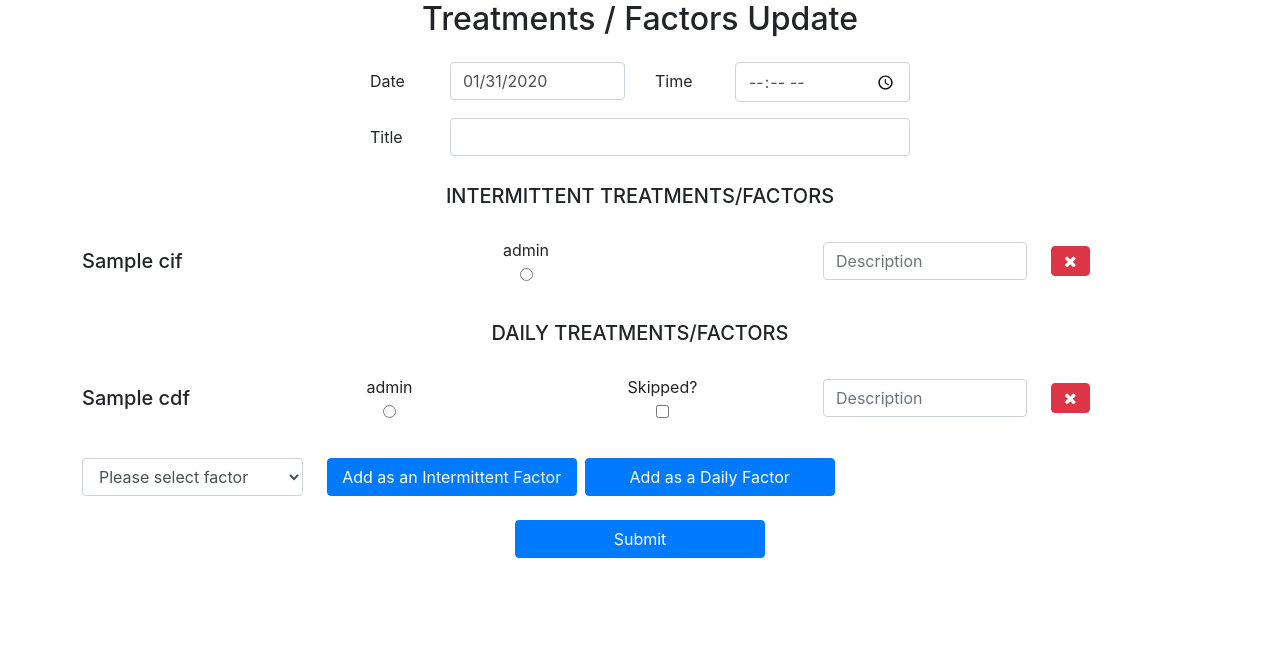
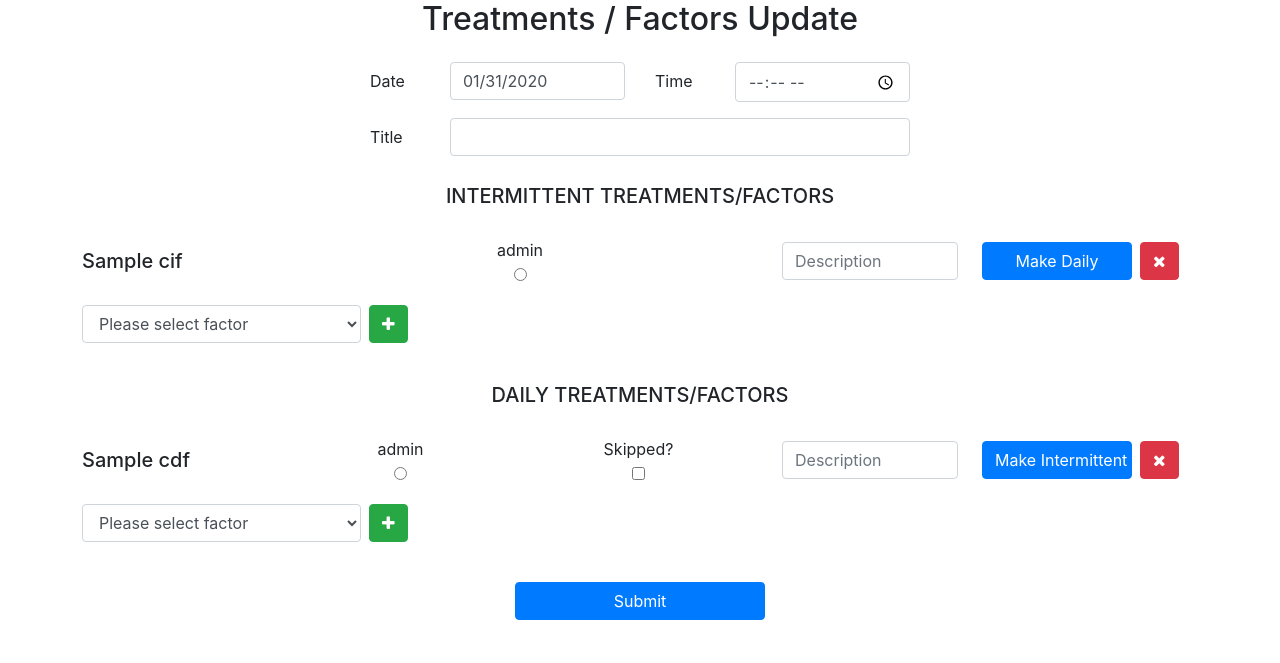
Before and after one commit to square1grp/WRW, a Django app: template wrw/templates/pages/update-factor-severities.html in a window 1280 px wide. Shown: the part 119-782 px from the top of the page. Run offline with Django 3.2, Linux system fonts and the light colour scheme; the template is opened without the code that fills it: most values are stand-ins (such as "Sample title", 1, 10 or a date in 2020); some libraries are stand-ins or nearby versions.

Commit message:
design ufs completed

```diff
--- a/wrw/static/css/update-severities.css
+++ b/wrw/static/css/update-severities.css
@@ -10,3 +10,8 @@
 .update-severities-page table tbody .btn:not(.delete):not(.edit):not(.add) {
   width: 150px;
 }
+
+.update-severities-page table tr td:nth-child(2) div.col {
+  padding-left: 5px;
+  padding-right: 5px;
+}
--- a/wrw/static/js/update-factor-severities.js
+++ b/wrw/static/js/update-factor-severities.js
@@ -1,12 +1,12 @@
 var getTrHTML = function (factorID, factorTitle, factorLevels, is_daily_factor) {
     template = `
         <tr>
-            <td class="align-middle" width="15%">
+            <td class="align-middle" width="200px">
                 <h5 class="mb-0">FactorTitle</h5>
-                <input type="hidden" name="factor_IDs" value="FactorID"/>
+                <input type="hidden" name="factor_`+ (is_daily_factor ? 'Daily' : 'Intermittent') + `_IDs" value="FactorID"/>
             </td>
 
-            <td class="align-middle" width="50%">
+            <td class="align-middle" width="500px">
                 <div class="row mx-auto">
     `;
 
@@ -14,7 +14,7 @@ var getTrHTML = function (factorID, factorTitle, factorLevels, is_daily_factor)
         template += `
             <div class="col text-center">
                 <label for="radio_FactorID_`+ (i + 1) + `" class="text-center w-100">` + factorLevels[i] + `</label>
-                <input id="radio_FactorID_`+ (i + 1) + `" type="radio" name="symptom_FactorID_level" value="` + (i + 1) + `"/>
+                <input id="radio_FactorID_`+ (i + 1) + `" type="radio" name="factor_FactorID_level" value="` + (i + 1) + `"/>
             </div>
         `;
     }
@@ -32,14 +32,19 @@ var getTrHTML = function (factorID, factorTitle, factorLevels, is_daily_factor)
                 </div>
             </td>
 
-            <td class="align-middle" width="20%">
-                <input name="symptom_FactorID_description" class="form-control" placeholder="Description">
+            <td class="align-middle" width="200px">
+                <input name="factor_FactorID_description" class="form-control" placeholder="Description">
             </td>
 
-            <td class="align-middle" width="10%">
-                <button class="btn btn-danger delete" id="delete-factor-FactorID" type="button" data-symptom-id="FactorID">
-                    <i class="fa fa-times" aria-hidden="true"></i>
-                </button>
+            <td class="align-middle">
+                <div class="row mx-auto">
+                    <button id="convert-factor-FactorID" class="btn btn-primary mr-2">Make ` + (is_daily_factor ? `Intermittent` : 'Daily') + `</button>`;
+
+    template += `
+                    <button class="btn btn-danger delete" id="delete-factor-FactorID" type="button" data-factor-id="FactorID">
+                        <i class="fa fa-times" aria-hidden="true"></i>
+                    </button>
+                </div>
             </td>
         </tr>
     `;
@@ -48,9 +53,7 @@ var getTrHTML = function (factorID, factorTitle, factorLevels, is_daily_factor)
 };
 
 $(document).ready(function () {
-    var addFactor = function (is_daily_factor) {
-        var factor_id = $("select.factors").val();
-
+    var addFactor = function (factor_id, is_daily_factor) {
         if (factor_id) {
             $.each(org_factors, function (idx, factor) {
                 if (factor['id'] == factor_id) {
@@ -82,10 +85,12 @@ $(document).ready(function () {
     });
 
     $("form.ufs-form button#add-intermittent-factor").click(function () {
-        addFactor(false)
+        var factor_id = $("select#a-intermittent-factors").val();
+        addFactor(factor_id, false)
     });
 
     $("form.ufs-form button#add-daily-factor").click(function () {
-        addFactor(true);
+        var factor_id = $("select#a-daily-factors").val();
+        addFactor(factor_id, true);
     });
 });
--- a/wrw/templates/pages/update-factor-severities.html
+++ b/wrw/templates/pages/update-factor-severities.html
@@ -79,15 +79,15 @@
                 <tbody>
                     {% for cif in cif_list %}
                         <tr>
-                            <td class="align-middle" width="15%">
+                            <td class="align-middle" width="200px">
                                 <h5 class="mb-0">{{cif.getFactorTitle}}</h5>
-                                <input type="hidden" name="factor_IDs" value="{{cif.factor.id}}"/>
+                                <input type="hidden" name="factor_Intermittent_IDs" value="{{cif.factor.id}}"/>
                             </td>
 
-                            <td class="align-middle" width="50%">
+                            <td class="align-middle" width="500px">
                                 <div class="row mx-auto">
                                     {% for level in cif.getFactorLevels %}
-                                        <div class="col text-center">
+                                        <div class="col px-1 text-center">
                                             <label for="radio_{{cif.factor.id}}_{{forloop.counter}}" class="text-center w-100">{{level}}</label>
                                             <input id="radio_{{cif.factor.id}}_{{forloop.counter}}" type="radio" name="factor_{{cif.factor.id}}_level" value="{{forloop.counter}}"/>
                                         </div>
@@ -95,12 +95,13 @@
                                 </div>
                             </td>
 
-                            <td class="align-middle" width="20%">
+                            <td class="align-middle" width="200px">
                                 <input name="factor_{{cif.factor.id}}_description" class="form-control" placeholder="Description">
                             </td>
 
                             <td class="align-middle">
                                 <div class="row mx-auto">
+                                    <button class="btn btn-primary mr-2 convert-to-daily">Make Daily</button>
                                     <button class="btn btn-danger delete" id="delete-factor-{{cif.factor.id}}" type="button" data-factor-id="{{cif.factor.id}}">
                                         <i class="fa fa-times" aria-hidden="true"></i>
                                     </button>
@@ -109,6 +110,25 @@
                         </tr>
                     {% endfor %}
                 </tbody>
+
+                <tfoot>
+                    <tr>
+                        <td class="align-middle" colspan="4">
+                            <div class="row mx-auto">
+                                <select id="a-intermittent-factors" class="form-control factors col-lg-3 mr-2">
+                                    <option value="-1">Please select factor</option>
+                                    {% for factor in factors %}
+                                        <option value="{{factor.id}}" {% if factor.disabled %}disabled{% endif %}>{{factor.title}}</option>
+                                    {% endfor %}
+                                </select>
+
+                                <button class="btn btn-success add" id="add-intermittent-factor" type="button">
+                                    <i class="fa fa-plus" aria-hidden="true"></i>
+                                </button>
+                            </div>
+                        </td>
+                    </tr>
+                </tfoot>
             </table>
 
             <table class="table table-borderless cdf-list">
@@ -123,15 +143,15 @@
                 <tbody>
                     {% for cdf in cdf_list %}
                         <tr>
-                            <td class="align-middle" width="15%">
+                            <td class="align-middle" width="200px">
                                 <h5 class="mb-0">{{cdf.getFactorTitle}}</h5>
-                                <input type="hidden" name="factor_IDs" value="{{cdf.factor.id}}"/>
+                                <input type="hidden" name="factor_Daily_IDs" value="{{cdf.factor.id}}"/>
                             </td>
 
-                            <td class="align-middle" width="50%">
+                            <td class="align-middle" width="500px">
                                 <div class="row mx-auto">
                                     {% for level in cdf.getFactorLevels %}
-                                        <div class="col text-center">
+                                        <div class="col px-1 text-center">
                                             <label for="radio_{{cdf.factor.id}}_{{forloop.counter}}" class="text-center w-100">{{level}}</label>
                                             <input id="radio_{{cdf.factor.id}}_{{forloop.counter}}" type="radio" name="factor_{{cdf.factor.id}}_level" value="{{forloop.counter}}"/>
                                         </div>
@@ -144,12 +164,13 @@
                                 </div>
                             </td>
 
-                            <td class="align-middle" width="20%">
+                            <td class="align-middle" width="200px">
                                 <input name="factor_{{cdf.factor.id}}_description" class="form-control" placeholder="Description">
                             </td>
 
                             <td class="align-middle">
                                 <div class="row mx-auto">
+                                    <button class="btn btn-primary mr-2 convert-to-intermittent">Make Intermittent</button>
                                     <button class="btn btn-danger delete" id="delete-factor-{{cdf.factor.id}}" type="button" data-factor-id="{{cdf.factor.id}}">
                                         <i class="fa fa-times" aria-hidden="true"></i>
                                     </button>
@@ -158,31 +179,29 @@
                         </tr>
                     {% endfor %}
                 </tbody>
-            </table>
 
-            <table class="table table-borderless factor-list">
                 <tfoot>
                     <tr>
-                        <td class="align-middle" width="22%">
-                            <select class="form-control factors">
+                        <td class="align-middle" colspan="4">
+                            <div class="row mx-auto">
+                                <select id="a-daily-factors" class="form-control factors col-lg-3 mr-2">
                                     <option value="-1">Please select factor</option>
                                     {% for factor in factors %}
                                         <option value="{{factor.id}}" {% if factor.disabled %}disabled{% endif %}>{{factor.title}}</option>
                                     {% endfor %}
                                 </select>
-                        </td>
 
-                        <td class="align-middle" width="58%">
-                            <div class="row mx-auto">
-                                <button id="add-intermittent-factor" class="btn btn-primary mr-2">Add as an Intermittent Factor</button>
-                                <button id="add-daily-factor" class="btn btn-primary mr-auto">Add as a Daily Factor</button>
+                                <button class="btn btn-success add" id="add-daily-factor" type="button">
+                                    <i class="fa fa-plus" aria-hidden="true"></i>
+                                </button>
                             </div>
                         </td>
+                    </tr>
+                </tfoot>
+            </table>
 
-                        <td width="20%"/>
-                        <td width="10%"/>
-                    </tr>
-
+            <table class="table table-borderless factor-list">
+                <tfoot>
                     <tr>
                         <td colspan="4">
                             <div class="row mx-auto">
```
Also changed, not shown: wrw/static/js/update-symptom-severities.js (+9 -7 lines), wrw/templates/pages/update-symptom-severities.html (+13 -12 lines), wrw/views/update_factor_severities.py (+17 -0 lines). Lines whose indentation alone changed are shown as unchanged.
